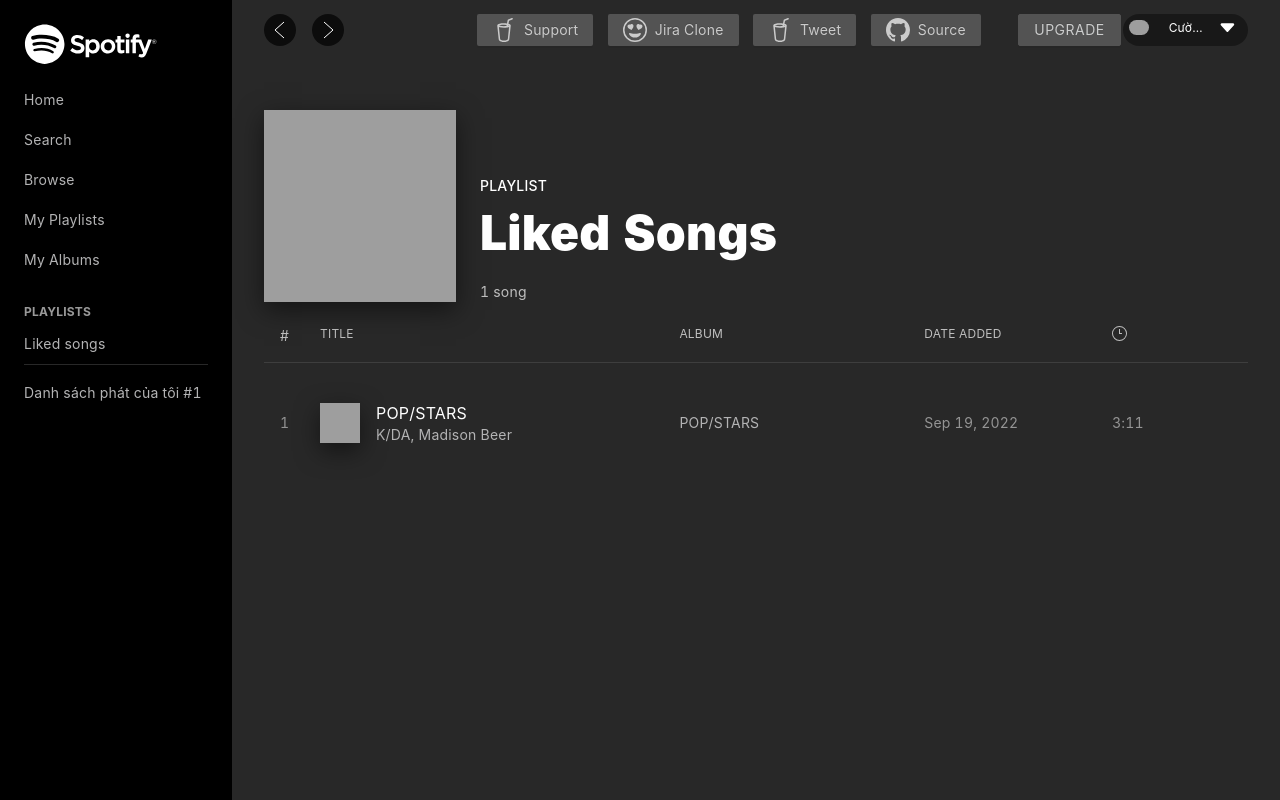
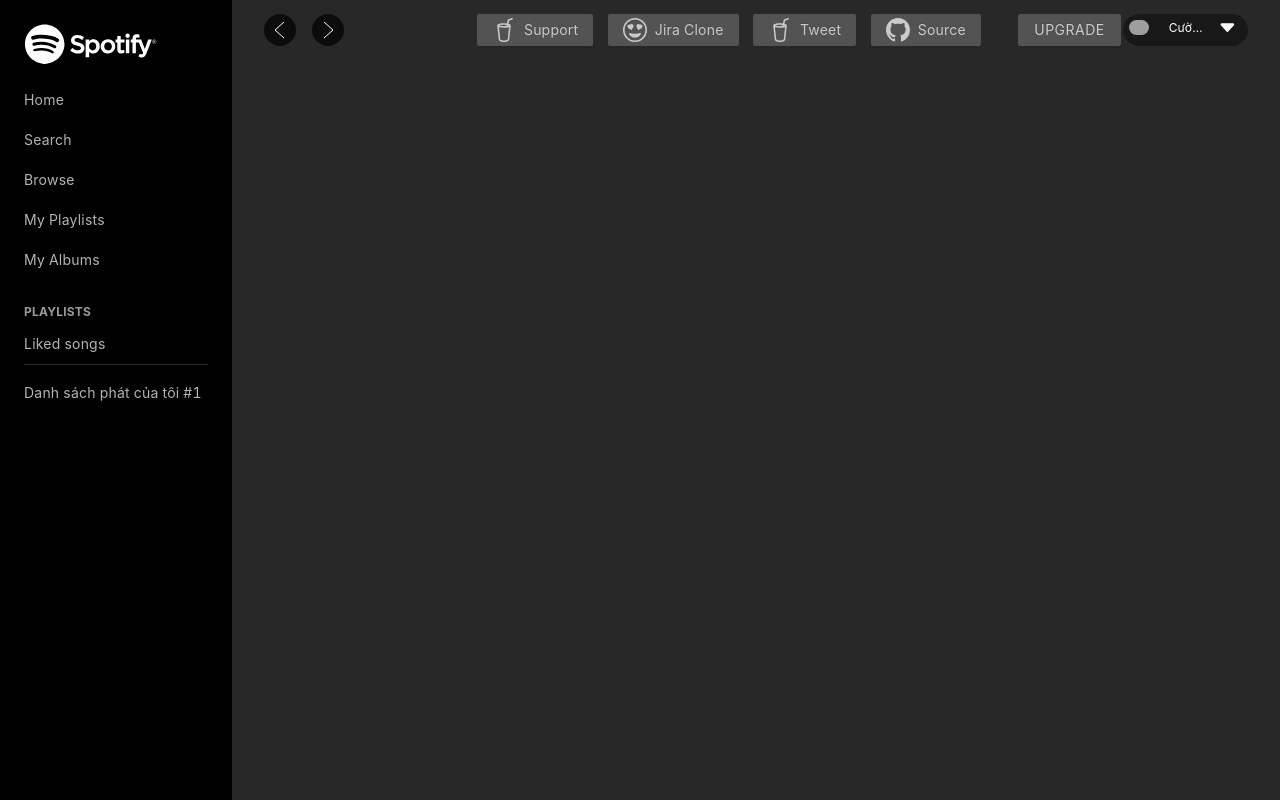
Before and after one commit to luongquoccuong2103/ReactJS_Spotify, a React (Create React App) app: page / in a window 1280 px wide. Built offline with nearby package versions, Linux system fonts and the light colour scheme; grey boxes are pictures that could not be loaded.

Commit message:
update before change structure

```diff
--- a/src/components/layouts/Pages/Albums/index.tsx
+++ b/src/components/layouts/Pages/Albums/index.tsx
@@ -1,12 +1,8 @@
- import './index.css'
+import "./index.css";
 
 const MyAlbum = () => {
-
-    return(
+  return (
     <>
-        <div className="main-view">
-        <div className="block">
-          <div className="content-spacing">
       <div className="block">
         <div className="common-grid">
           {/* call api */}
@@ -39,7 +35,8 @@
               </div>
               <div _ngcontent-yvy-c84="" className="media-description">
                 <div className="font-bold text-white ellipsis-one-line hover:text-white">
-                        {" "}POP/STARS{" "}
+                  {" "}
+                  POP/STARS{" "}
                 </div>
                 <div className="text-description">K/DA</div>
               </div>
@@ -47,11 +44,8 @@
           </div>
         </div>
       </div>
-          </div>
-        </div>
-      </div>
     </>
-    )
- }
+  );
+};
 
 export default MyAlbum;
--- a/src/components/layouts/Pages/Browse/TopLists/index.tsx
+++ b/src/components/layouts/Pages/Browse/TopLists/index.tsx
@@ -3,9 +3,6 @@
 const TopList = () => {
   return (
     <>
-      <div className="main-view">
-        <div>
-          <div className="content-spacing">
       <h2 className="mb-4 text-heading">Top Lists</h2>
       <div className="block">
         <div className="common-grid">
@@ -38,15 +35,14 @@
                 </div>
               </div>
               {/* description */}
-                    <div className='font-bold text-white ellipsis-one-line hover:text-white'>
+              <div className="font-bold text-white ellipsis-one-line hover:text-white">
                 Today's Top Hits
               </div>
-                    <div className="text-description"> Nicki Minaj is on top of the Hottest 50! </div>
+              <div className="text-description">
+                {" "}
+                Nicki Minaj is on top of the Hottest 50!{" "}
+              </div>
             </a>
-                </div>
-
-              </div>
-            </div>
           </div>
         </div>
       </div>
--- a/src/components/layouts/Pages/Browse/index.tsx
+++ b/src/components/layouts/Pages/Browse/index.tsx
@@ -3,13 +3,11 @@
 const BodyBrowse = () => {
   return (
     <>
-      <div className="main-view">
-        <div>
-          <div className="mb-6 px-[2rem] pt-[1rem]">
+      <div className="mb-6">
         <div className="common-grid">
           {/* noi dung sau de import API */}
           <div>
-                <a className="flex relative ul" id='hv'>
+            <a className="flex relative ul" id="hv">
               <div
                 className="image"
                 style={{
@@ -22,7 +20,7 @@
             </a>
           </div>
           <div>
-                <a className="flex relative ul" id='hv'>
+            <a className="flex relative ul" id="hv">
               <div
                 className="image"
                 style={{
@@ -35,7 +33,7 @@
             </a>
           </div>
           <div>
-                <a className="flex relative ul" id='hv'>
+            <a className="flex relative ul" id="hv">
               <div
                 className="image"
                 style={{
@@ -48,7 +46,7 @@
             </a>
           </div>
           <div>
-                <a className="flex relative ul" id='hv'>
+            <a className="flex relative ul" id="hv">
               <div
                 className="image"
                 style={{
@@ -61,7 +59,7 @@
             </a>
           </div>
           <div>
-                <a className="flex relative ul" id='hv'>
+            <a className="flex relative ul" id="hv">
               <div
                 className="image"
                 style={{
@@ -74,7 +72,7 @@
             </a>
           </div>
           <div>
-                <a className="flex relative ul" id='hv'>
+            <a className="flex relative ul" id="hv">
               <div
                 className="image"
                 style={{
@@ -86,9 +84,6 @@
               </div>
             </a>
           </div>
-
-            </div>
-          </div>
         </div>
       </div>
     </>
--- a/src/components/layouts/Pages/Likedsong/index.tsx
+++ b/src/components/layouts/Pages/Likedsong/index.tsx
@@ -3,9 +3,6 @@
 const LikedSong = () => {
   return (
     <>
-      <div className="main-view">
-        <div>
-          <div className="content-spacing">
       <div className="imbg">
         <div
           className="media-cover-2"
@@ -15,9 +12,7 @@
         ></div>
         <div className="flex flex-col">
           <h3 className="text-sm text-white uppercase">Playlist</h3>
-                <h2 className="media-title ellipsis-one-line m-0">
-                  Liked Songs
-                </h2>
+          <h2 className="media-title ellipsis-one-line m-0">Liked Songs</h2>
           <div className="mt-3 mb-2 text-description"></div>
           <div className="flex">
             <div className="media-info">1 song</div>
@@ -30,12 +25,8 @@
           <div className="playlist-tracks-header">
             <div className="playlist-tracks-grid child:text-white child:text-opacity-70">
               <div>#</div>
-                    <div className="text-xs uppercase ellipsis-one-line">
-                      Title
-                    </div>
-                    <div className="text-xs uppercase ellipsis-one-line">
-                      Album
-                    </div>
+              <div className="text-xs uppercase ellipsis-one-line">Title</div>
+              <div className="text-xs uppercase ellipsis-one-line">Album</div>
               <div className="text-xs uppercase ellipsis-one-line">
                 Date added
               </div>
@@ -67,7 +58,7 @@
 
       <div className="mb-8">
         {/* insert api */}
-              <div className='btn-hover group'>
+        <div className="btn-hover group">
           <div className="playlist-tracks-grid tracked hover:bg-[#B3B3B3] hover:bg-opacity-[30%] btn-hover ">
             <div className="block">
               <div className="flex">
@@ -143,9 +134,6 @@
           </div>
         </div>
       </div>
-          </div>
-        </div>
-      </div>
     </>
   );
 };
--- a/src/components/layouts/Pages/Playlist/index.tsx
+++ b/src/components/layouts/Pages/Playlist/index.tsx
@@ -3,9 +3,6 @@
 const MyPlayList = () => {
   return (
     <>
-      <div className="main-view">
-        <div className="block">
-          <div className="content-spacing">
       <div className="block">
         <div className="common-grid">
           {/* call api */}
@@ -38,14 +35,12 @@
               </div>
               <div _ngcontent-yvy-c84="" className="media-description">
                 <div className="font-bold text-white ellipsis-one-line hover:text-white">
-                        {" "}Danh sách phát của tôi #1{" "}
+                  {" "}
+                  Danh sách phát của tôi #1{" "}
                 </div>
                 <div className="text-description"></div>
               </div>
             </a>
-                </div>
-              </div>
-            </div>
           </div>
         </div>
       </div>
--- a/src/components/layouts/index.tsx
+++ b/src/components/layouts/index.tsx
@@ -51,14 +51,11 @@
           backgroundImage: `linear-gradient(rgba(0,0,0,.8),#121212)`,
           backgroundColor: "gray",
         }}
-        className="layout-content"
+        className=""
       >
         <HeaderBar></HeaderBar>
         <Content
-        style={{
-          padding:0,
-          overflow: 'hidden'
-        }}
+        className='main-view content-spacing'
         >
           {/* <Album /> */}
           {/* <HomeBody /> */}
@@ -66,7 +63,7 @@
           {/* <TopList/> */}
           {/* <MyPlayList/> */}
           {/* <MyAlbum/> */}
-          <LikedSong/>
+          {/* <LikedSong/> */}
 
         </Content>
         {/* can protal */}
```
Also changed, not shown: 1 other file (tests, documents, lock files or other folders). Lines whose indentation alone changed are shown as unchanged.
